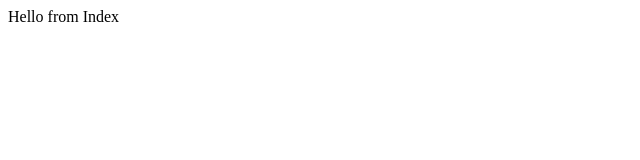
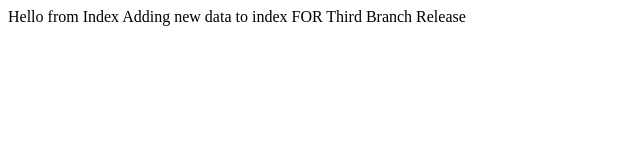
Before and after one commit to AkashAKS/myWeb_Test_Github, a plain HTML site: page myWebApplication1/Index.html in a window 1280 px wide. Shown: the whole page, without its empty margins (0-640 px from the left). Drawn offline with Linux system fonts and the light colour scheme.

Commit message:
add additional comment to Index

```diff
--- a/myWebApplication1/Index.html
+++ b/myWebApplication1/Index.html
@@ -6,5 +6,7 @@
 </head>
 <body>
     Hello from Index
+
+    Adding new data to index FOR Third Branch Release
 </body>
 </html>
```
